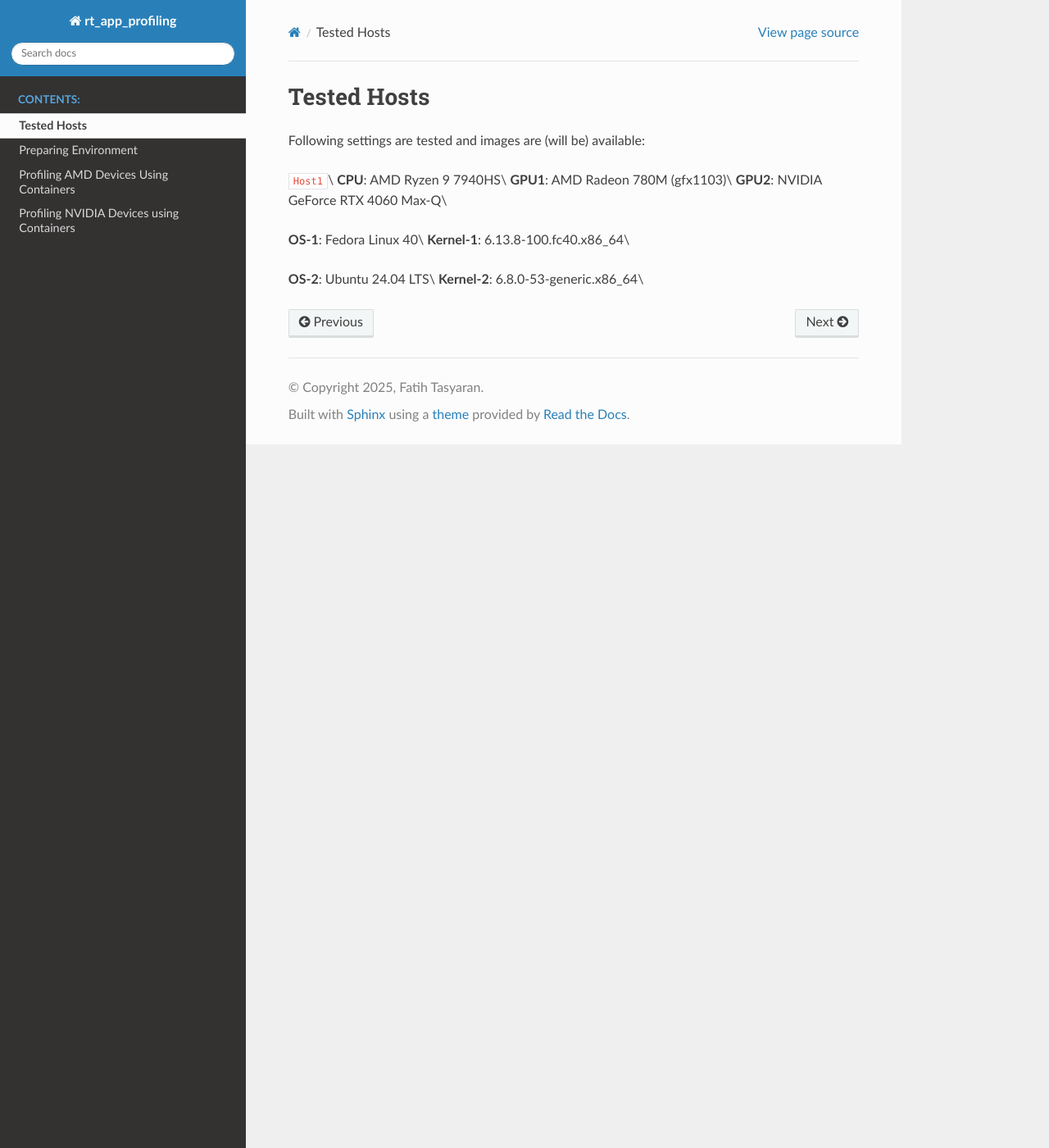
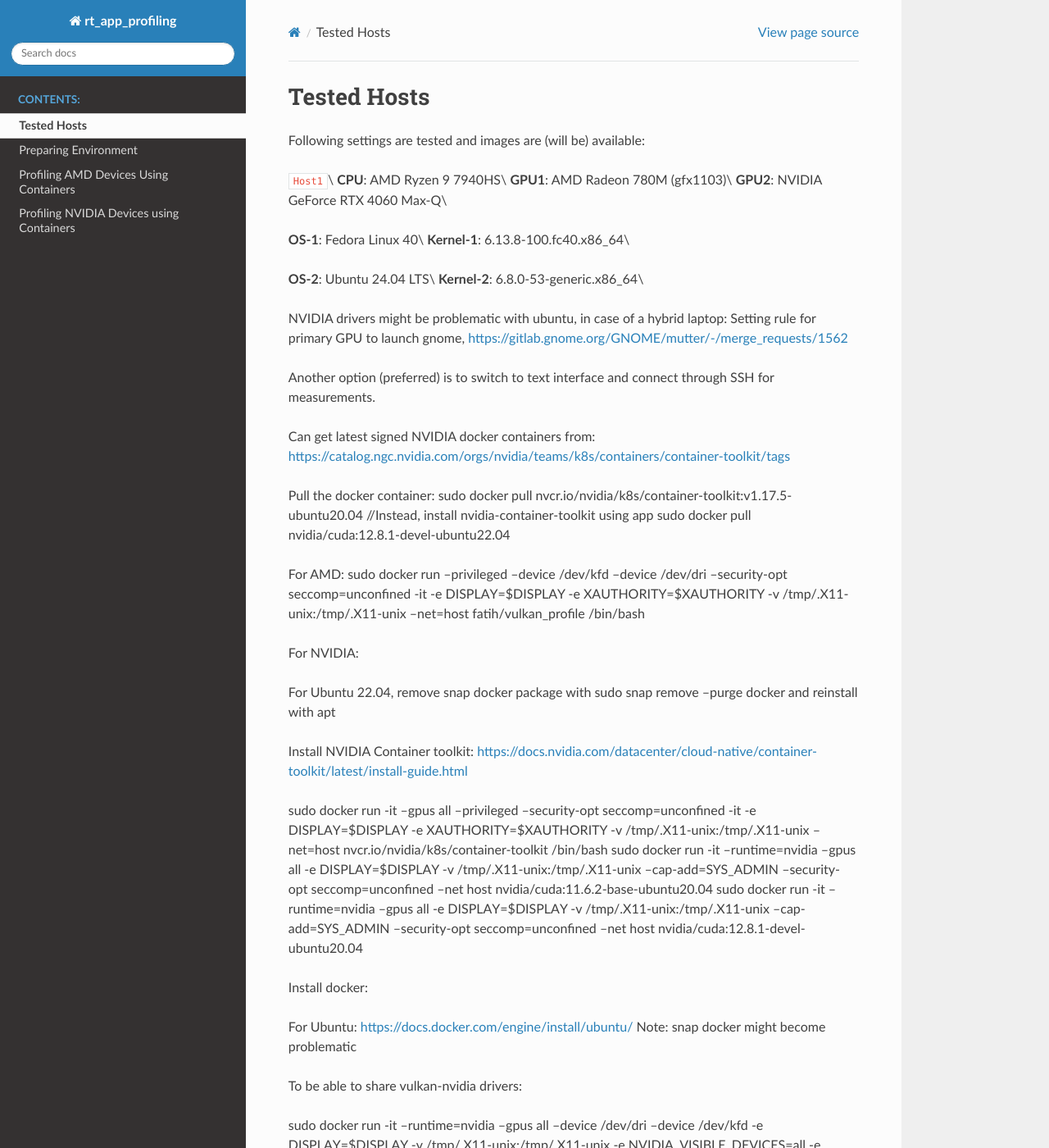
Before and after one commit to FatihTasyaran/rt_app_profiling, a Sphinx documentation site: the page built from docs/source/tested_hosts.rst, in a window 1280 px wide and 1400 px high. Shown: the whole window at 82% size. Built offline with Sphinx 7.4.7 and the Read the Docs theme 3.1.0, drawn with Linux system fonts in a browser that asks for light colours; some of the changed text lies outside the part shown.

Commit message:
Adding setup steps

```diff
--- a/docs/source/tested_hosts.rst
+++ b/docs/source/tested_hosts.rst
@@ -13,3 +13,44 @@ Following settings are tested and images are (will be) available:
 
 **OS-2**: Ubuntu 24.04 LTS\\
 **Kernel-2**: 6.8.0-53-generic.x86_64\\
+
+
+NVIDIA drivers might be problematic with ubuntu, in case of a hybrid laptop:
+Setting rule for primary GPU to launch gnome,
+https://gitlab.gnome.org/GNOME/mutter/-/merge_requests/1562
+
+Another option (preferred) is to switch to text interface and connect through SSH for measurements.
+
+
+Can get latest signed NVIDIA docker containers from:
+https://catalog.ngc.nvidia.com/orgs/nvidia/teams/k8s/containers/container-toolkit/tags
+
+Pull the docker container:
+sudo docker pull nvcr.io/nvidia/k8s/container-toolkit:v1.17.5-ubuntu20.04 //Instead, install nvidia-container-toolkit using app
+sudo docker pull nvidia/cuda:12.8.1-devel-ubuntu22.04
+
+For AMD:
+sudo docker run --privileged --device /dev/kfd --device /dev/dri --security-opt seccomp=unconfined -it -e DISPLAY=$DISPLAY -e XAUTHORITY=$XAUTHORITY -v /tmp/.X11-unix:/tmp/.X11-unix --net=host fatih/vulkan_profile /bin/bash
+
+For NVIDIA:
+
+For Ubuntu 22.04, remove snap docker package with sudo snap remove --purge docker and reinstall with apt
+
+Install NVIDIA Container toolkit:
+https://docs.nvidia.com/datacenter/cloud-native/container-toolkit/latest/install-guide.html
+
+sudo docker run -it --gpus all --privileged --security-opt seccomp=unconfined -it -e DISPLAY=$DISPLAY -e XAUTHORITY=$XAUTHORITY -v /tmp/.X11-unix:/tmp/.X11-unix --net=host nvcr.io/nvidia/k8s/container-toolkit /bin/bash
+sudo docker run -it --runtime=nvidia --gpus all -e DISPLAY=$DISPLAY -v /tmp/.X11-unix:/tmp/.X11-unix --cap-add=SYS_ADMIN --security-opt seccomp=unconfined --net host nvidia/cuda:11.6.2-base-ubuntu20.04
+sudo docker run -it --runtime=nvidia --gpus all -e DISPLAY=$DISPLAY -v /tmp/.X11-unix:/tmp/.X11-unix --cap-add=SYS_ADMIN --security-opt seccomp=unconfined --net host nvidia/cuda:12.8.1-devel-ubuntu20.04
+
+
+Install docker:
+
+For Ubuntu:
+https://docs.docker.com/engine/install/ubuntu/
+Note: snap docker might become problematic
+
+
+To be able to share vulkan-nvidia drivers:
+
+sudo docker run -it --runtime=nvidia --gpus all --device /dev/dri --device /dev/kfd -e DISPLAY=$DISPLAY -v /tmp/.X11-unix:/tmp/.X11-unix -e NVIDIA_VISIBLE_DEVICES=all -e NVIDIA_DRIVER_CAPABILITIES=all -v /usr/share/vulkan/icd.d:/usr/share/vulkan/icd.d:ro -v /usr/lib/x86_64-linux-gnu:/usr/lib/x86_64-linux-gnu:ro --cap-add=SYS_ADMIN --security-opt seccomp=unconfined --net host fatih/rtap-05-demo-profile
```
